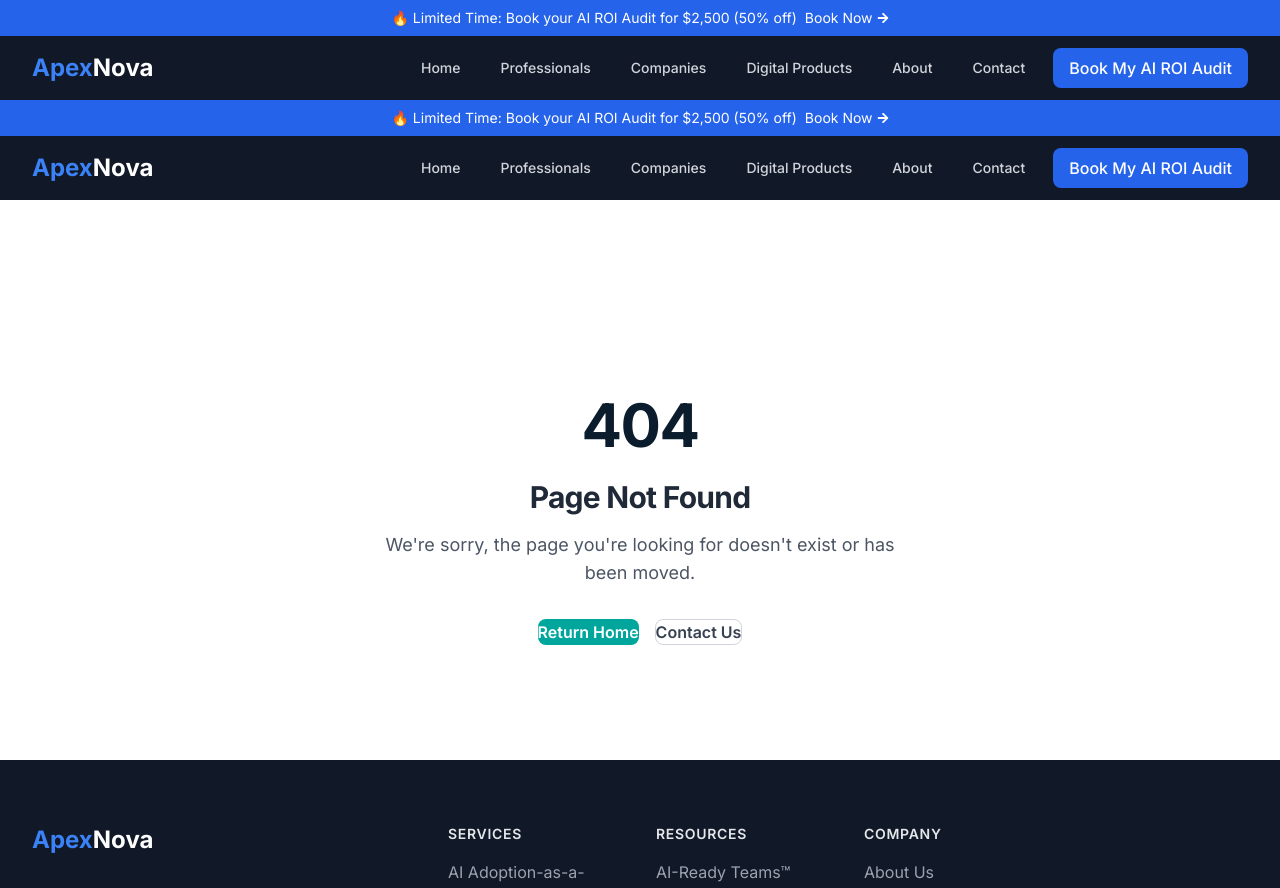
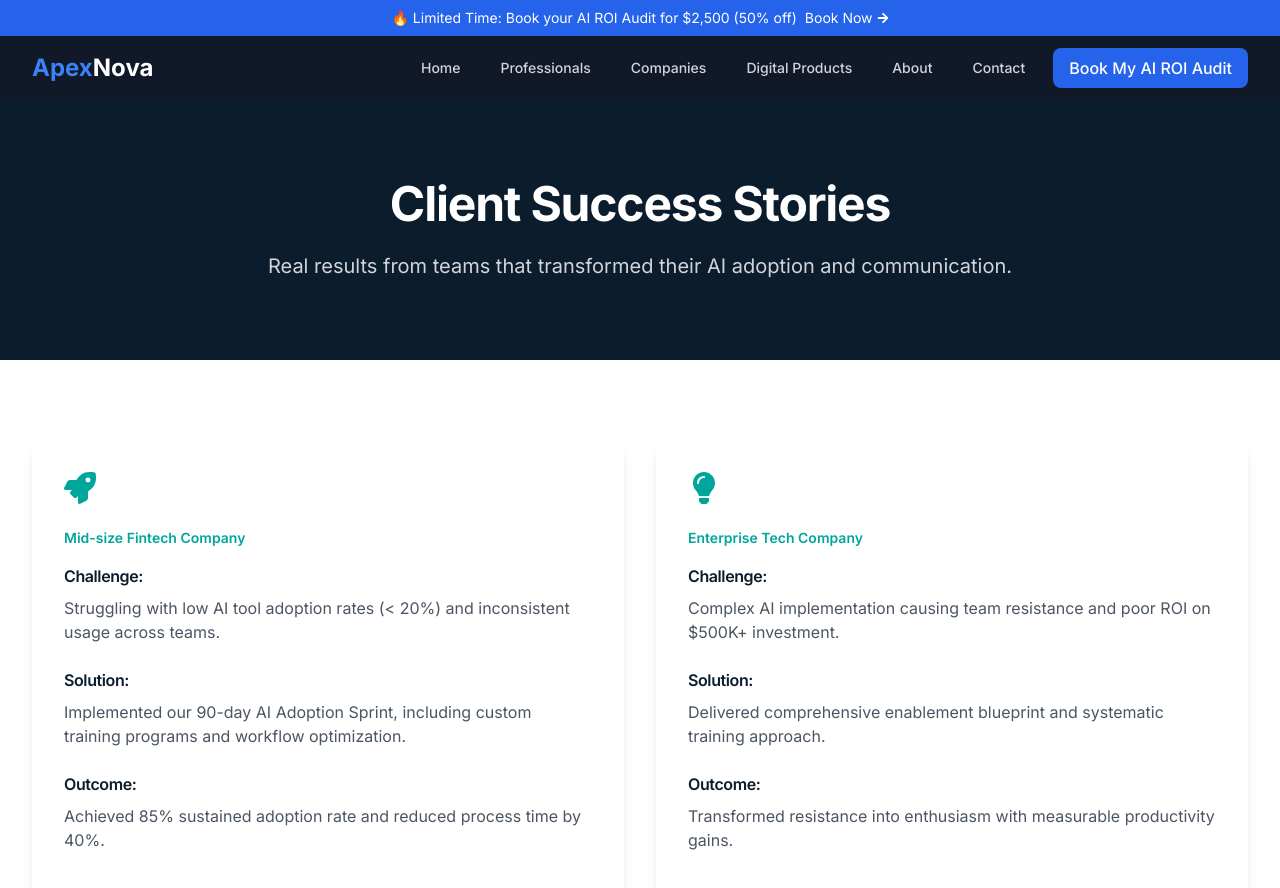
Before and after one commit to apexnova-consulting/apexnovawebsite, a Next.js app: page /case-studies in a window 1280 px wide. Before the commit this address had no page. Shown: the top 888 px of the page. Built offline with nearby package versions, Linux system fonts and the light colour scheme.

Commit message:
fix: Update homepage and add case studies
- Fix duplicate footer and How It Works sections
- Improve banner text visibility
- Add case studies page with success stories
- Update hero section styling

```diff
--- /dev/null
+++ b/src/app/case-studies/page.tsx
@@ -0,0 +1,135 @@
+'use client';
+
+import React from 'react';
+import Link from 'next/link';
+import { FaArrowRight, FaChartLine, FaLightbulb, FaRocket } from 'react-icons/fa';
+
+const caseStudies = [
+  {
+    id: 'fintech-adoption',
+    client: 'Mid-size Fintech Company',
+    challenge: 'Struggling with low AI tool adoption rates (< 20%) and inconsistent usage across teams.',
+    solution: 'Implemented our 90-day AI Adoption Sprint, including custom training programs and workflow optimization.',
+    outcome: 'Achieved 85% sustained adoption rate and reduced process time by 40%.',
+    metrics: [
+      '85% team adoption',
+      '40% faster processes',
+      '$180K annual savings'
+    ],
+    icon: <FaRocket className="w-8 h-8" />
+  },
+  {
+    id: 'enterprise-transformation',
+    client: 'Enterprise Tech Company',
+    challenge: 'Complex AI implementation causing team resistance and poor ROI on $500K+ investment.',
+    solution: 'Delivered comprehensive enablement blueprint and systematic training approach.',
+    outcome: 'Transformed resistance into enthusiasm with measurable productivity gains.',
+    metrics: [
+      '3× productivity increase',
+      '92% team satisfaction',
+      '$1.2M ROI generated'
+    ],
+    icon: <FaLightbulb className="w-8 h-8" />
+  },
+  {
+    id: 'saas-optimization',
+    client: 'Growing SaaS Startup',
+    challenge: 'Inefficient communication workflows causing delays in product development.',
+    solution: 'Combined AI enablement with communication coaching for leadership team.',
+    outcome: 'Dramatically improved team collaboration and development speed.',
+    metrics: [
+      '60% less meeting time',
+      '45% faster delivery',
+      '2× customer satisfaction'
+    ],
+    icon: <FaChartLine className="w-8 h-8" />
+  }
+];
+
+export default function CaseStudiesPage() {
+  return (
+    <main className="bg-white">
+      {/* Hero Section */}
+      <section className="bg-secondary text-white py-20 px-4 sm:px-6 lg:px-8">
+        <div className="max-w-7xl mx-auto text-center">
+          <h1 className="text-4xl sm:text-5xl font-bold mb-6">
+            Client Success Stories
+          </h1>
+          <p className="text-xl text-gray-300 max-w-3xl mx-auto">
+            Real results from teams that transformed their AI adoption and communication.
+          </p>
+        </div>
+      </section>
+
+      {/* Case Studies Grid */}
+      <section className="py-20 px-4 sm:px-6 lg:px-8">
+        <div className="max-w-7xl mx-auto">
+          <div className="grid md:grid-cols-2 gap-8">
+            {caseStudies.map((study) => (
+              <div
+                key={study.id}
+                className="bg-white rounded-xl shadow-lg p-8 hover:shadow-xl transition-shadow"
+              >
+                <div className="text-primary mb-6">
+                  {study.icon}
+                </div>
+                <div className="text-sm text-primary font-semibold mb-4">
+                  {study.client}
+                </div>
+
+                <div className="space-y-6">
+                  <div>
+                    <h3 className="font-semibold mb-2">Challenge:</h3>
+                    <p className="text-gray-600">{study.challenge}</p>
+                  </div>
+
+                  <div>
+                    <h3 className="font-semibold mb-2">Solution:</h3>
+                    <p className="text-gray-600">{study.solution}</p>
+                  </div>
+
+                  <div>
+                    <h3 className="font-semibold mb-2">Outcome:</h3>
+                    <p className="text-gray-600">{study.outcome}</p>
+                  </div>
+
+                  <div className="grid grid-cols-3 gap-4 pt-4">
+                    {study.metrics.map((metric, index) => (
+                      <div
+                        key={index}
+                        className="bg-gray-50 p-3 rounded-lg text-center"
+                      >
+                        <div className="text-sm font-semibold text-primary">
+                          {metric}
+                        </div>
+                      </div>
+                    ))}
+                  </div>
+                </div>
+              </div>
+            ))}
+          </div>
+        </div>
+      </section>
+
+      {/* CTA Section */}
+      <section className="bg-secondary py-20 px-4 sm:px-6 lg:px-8">
+        <div className="max-w-4xl mx-auto text-center">
+          <h2 className="text-3xl font-bold text-white mb-6">
+            Ready to Transform Your Team?
+          </h2>
+          <p className="text-xl text-gray-300 mb-8">
+            Book your free mini audit and discover your team's AI potential.
+          </p>
+          <Link
+            href="/mini-audit"
+            className="inline-flex items-center justify-center bg-primary hover:bg-primary-dark text-white font-semibold px-8 py-4 rounded-lg transition-colors"
+          >
+            Book Your Free Mini Audit
+            <FaArrowRight className="ml-2" />
+          </Link>
+        </div>
+      </section>
+    </main>
+  );
+}
--- a/src/app/page.tsx
+++ b/src/app/page.tsx
@@ -2,20 +2,18 @@
 
 import DualHero from '@/components/DualHero';
 import ServicesSection from '@/components/ServicesSection';
-import HowItWorks from '@/components/HowItWorks';
 import CaseStudies from '@/components/CaseStudies';
 import ClosingCTA from '@/components/ClosingCTA';
-import Footer from '@/components/Footer';
+import TestimonialCarousel from '@/components/TestimonialCarousel';
 
 export default function Home() {
   return (
     <main className="bg-gray-50">
       <DualHero />
       <ServicesSection />
-      <HowItWorks />
       <CaseStudies />
+      <TestimonialCarousel />
       <ClosingCTA />
-      <Footer />
     </main>
   );
 }
--- a/src/components/DualHero.tsx
+++ b/src/components/DualHero.tsx
@@ -14,8 +14,14 @@ const DualHero = () => {
   return (
     <section className="relative bg-secondary text-white pt-20 pb-20 px-4 sm:px-6 lg:px-8">
       {/* Monthly Openings Banner */}
-      <div className="absolute top-0 left-0 right-0 bg-primary px-4 py-2 text-center text-white">
-        <span role="img" aria-label="rocket">🚀</span> September openings: 2 Free Mini Audits left this month — book now
+      <div className="absolute top-0 left-0 right-0 bg-primary px-4 py-2 text-center">
+        <div className="text-white font-semibold text-sm sm:text-base">
+          <span role="img" aria-label="rocket" className="mr-2">🚀</span>
+          September openings: 2 Free Mini Audits left this month —
+          <Link href="/mini-audit" className="underline ml-1 hover:text-white/90">
+            book now
+          </Link>
+        </div>
       </div>
 
       <div className="absolute inset-0 overflow-hidden">
@@ -27,7 +33,7 @@ const DualHero = () => {
           <h1 className="text-4xl sm:text-5xl md:text-6xl font-bold tracking-tight mb-6">
             Transform Your Team's Communication & AI Adoption
             <br />
-            <span className="text-primary">into Measurable Growth</span>
+            <span className="text-primary-light">into Measurable Growth</span>
           </h1>
           <p className="text-xl sm:text-2xl text-gray-300 max-w-3xl mx-auto mb-4">
             Trusted by executives to cut friction, boost adoption, and deliver measurable ROI in 90 days.
@@ -42,7 +48,7 @@ const DualHero = () => {
             </Link>
             <Link
               href="/toolkit-download"
-              className="inline-flex items-center justify-center bg-transparent hover:bg-white/10 text-white font-semibold px-8 py-4 rounded-lg border border-white/30 transition-colors"
+              className="inline-flex items-center justify-center bg-white/10 hover:bg-white/20 text-white font-semibold px-8 py-4 rounded-lg transition-colors"
             >
               Download Free AI Toolkit
             </Link>
@@ -55,7 +61,7 @@ const DualHero = () => {
                 key={index}
                 className="flex items-center justify-center bg-white/5 backdrop-blur rounded-lg py-4 px-6"
               >
-                <span className="text-primary mr-3">{metric.icon}</span>
+                <span className="text-primary-light mr-3">{metric.icon}</span>
                 <span className="font-semibold">{metric.text}</span>
               </div>
             ))}
```
